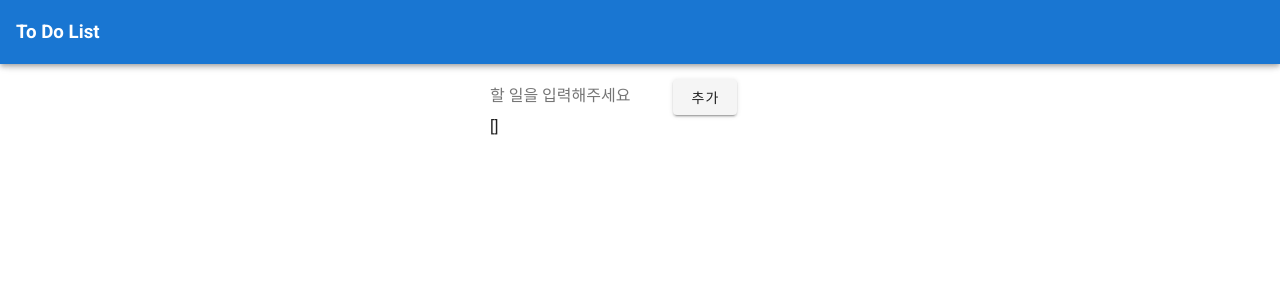
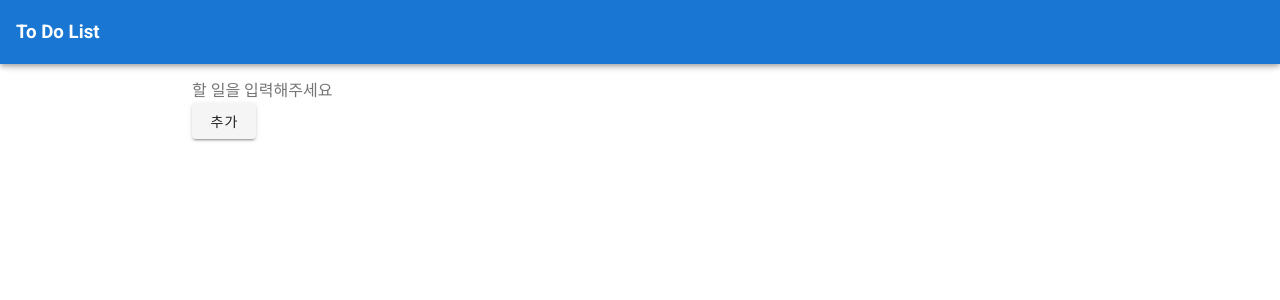
Before and after one commit to hkj4900/StudyVue, a Vue app in the folder to-do-list/: page / in a window 1280 px wide. Shown: the top 300 px of the page. Built offline with nearby package versions, Linux system fonts and the light colour scheme.

Commit message:
ToDo List 나열하기 구현

```diff
--- a/to-do-list/src/App.vue
+++ b/to-do-list/src/App.vue
@@ -10,10 +10,10 @@
       <v-spacer></v-spacer>
     </v-app-bar>
 
-    <v-content class = 'textField'>
-      <input type = 'text' v-model="ToDoItem" placeholder="할 일을 입력해주세요">
+    <v-content class = 'textField' >
+      <input type = 'text' style = "width:100%" v-model="ToDoItem" placeholder="할 일을 입력해주세요">
       <v-btn @click="inputToDoItem">추가</v-btn>
-      <p>{{this.ToDoList}}</p>
+      <v-card style = "width: 100%; margin-top: 20px; height: 5%; display: flex; align-items: center; justify-content: center;" v-for="(item, i) in ToDoList" :key="i">{{item}}</v-card>
     </v-content>
   </v-app>
 </template>
@@ -44,7 +44,7 @@ export default {
 
 <style scoped>
 .textField{
-  width: 300px;
+  width: 70%;
   left: 0;
   right: 0;
   margin-left: auto;
```
